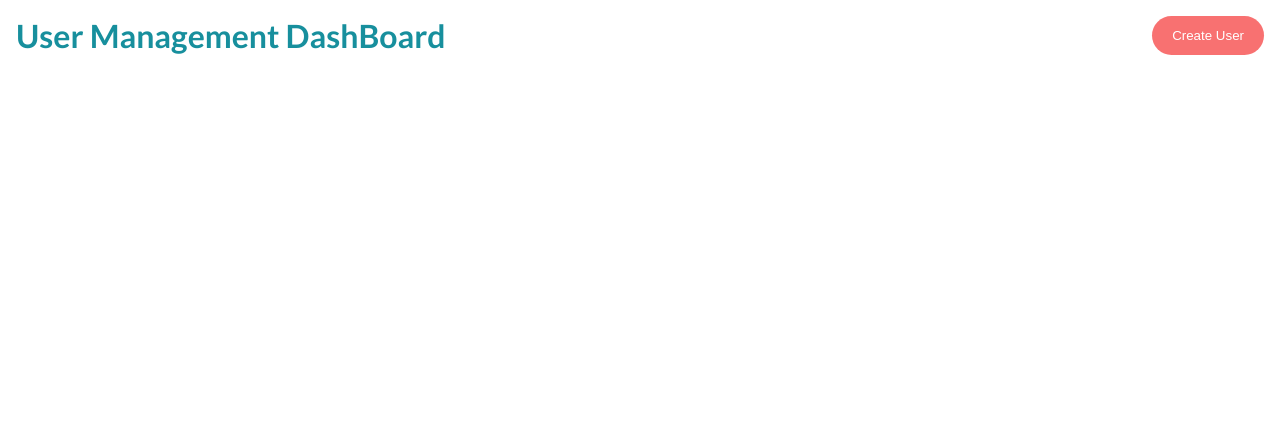
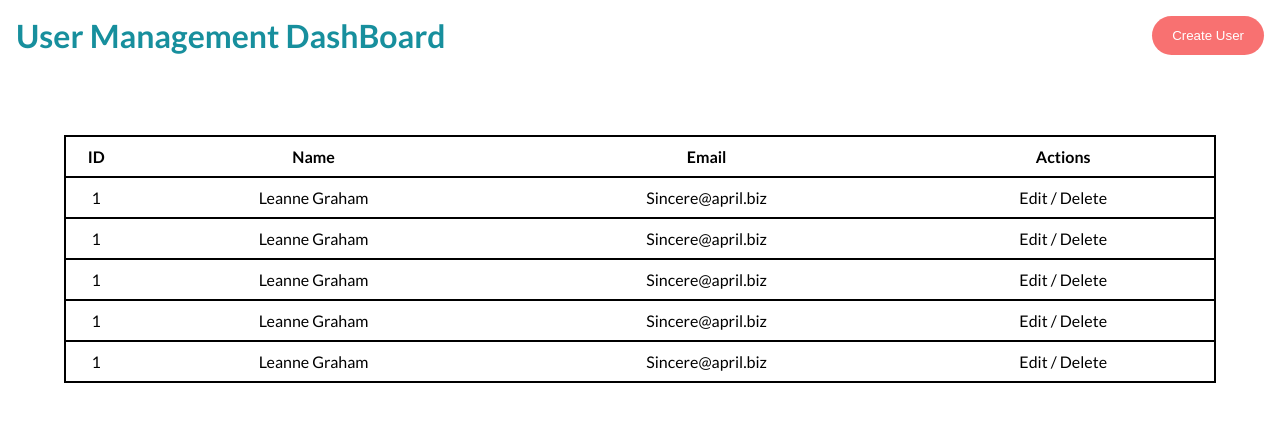
Before and after one commit to SatyamSingh432/tacnique-umd, a React (Vite) app: page / in a window 1280 px wide. Shown: the top 422 px of the page. Built offline with nearby package versions, Linux system fonts and the light colour scheme; a web font is replaced by a local one.

Commit message:
feat: Implement Basic Table

```diff
--- a/src/components/Header.css
+++ b/src/components/Header.css
@@ -3,6 +3,7 @@
   justify-content: space-between;
   padding: 1rem;
   box-sizing: border-box;
+  margin-bottom: 4rem;
 }
 
 .btn {
--- /dev/null
+++ b/src/components/Table.css
@@ -0,0 +1,23 @@
+.main {
+  display: flex;
+  justify-content: center;
+}
+
+.table-container {
+  width: 90vw;
+  border: 2px solid black;
+  border-collapse: collapse;
+}
+
+.row {
+  border-bottom: 2px solid black;
+  text-align: center;
+}
+
+.row.row-heading {
+  padding: 15px 0;
+}
+
+.row * {
+  padding: 10px 0;
+}
--- /dev/null
+++ b/src/components/Table.jsx
@@ -0,0 +1,62 @@
+import "./Table.css";
+
+const Table = () => {
+  return (
+    <main className="main">
+      <table className="table-container">
+        <thead>
+          <tr className="row row-heading">
+            <th>ID</th>
+            <th>Name</th>
+            <th>Email</th>
+            <th>Actions</th>
+          </tr>
+        </thead>
+        <tbody>
+          <tr className="row">
+            <td>1</td>
+            <td>Leanne Graham</td>
+            <td>Sincere@april.biz</td>
+            <td>
+              <span>Edit</span> / <span>Delete</span>
+            </td>
+          </tr>
+          <tr className="row">
+            <td>1</td>
+            <td>Leanne Graham</td>
+            <td>Sincere@april.biz</td>
+            <td>
+              <span>Edit</span> / <span>Delete</span>
+            </td>
+          </tr>
+          <tr className="row">
+            <td>1</td>
+            <td>Leanne Graham</td>
+            <td>Sincere@april.biz</td>
+            <td>
+              <span>Edit</span> / <span>Delete</span>
+            </td>
+          </tr>
+          <tr className="row">
+            <td>1</td>
+            <td>Leanne Graham</td>
+            <td>Sincere@april.biz</td>
+            <td>
+              <span>Edit</span> / <span>Delete</span>
+            </td>
+          </tr>
+          <tr className="row">
+            <td>1</td>
+            <td>Leanne Graham</td>
+            <td>Sincere@april.biz</td>
+            <td>
+              <span>Edit</span> / <span>Delete</span>
+            </td>
+          </tr>
+        </tbody>
+      </table>
+    </main>
+  );
+};
+
+export default Table;
--- a/src/components/UserManagement.jsx
+++ b/src/components/UserManagement.jsx
@@ -1,9 +1,11 @@
 import Header from "./Header";
+import Table from "./Table";
 
 const UserManagement = () => {
   return (
     <>
       <Header />
+      <Table />
     </>
   );
 };
```
Also changed, not shown: src/components/UserManagement.css (added), src/index.css (added).
